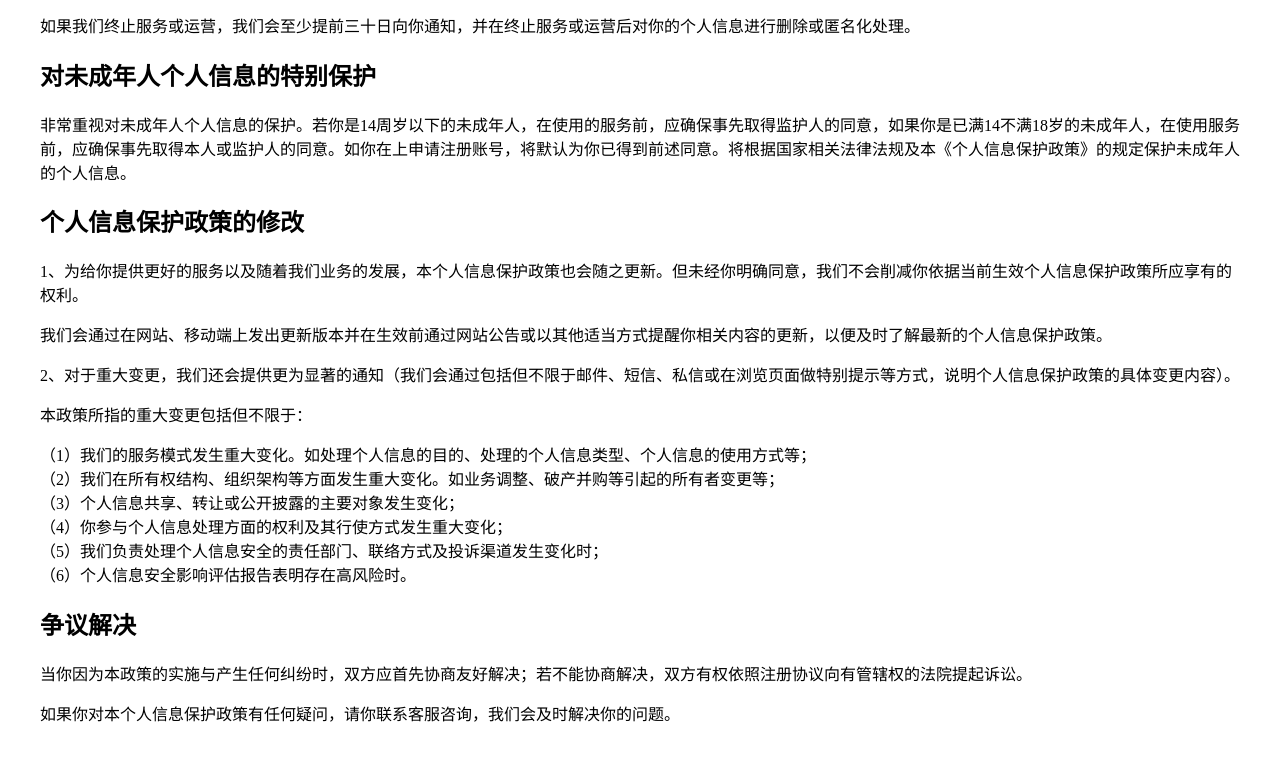
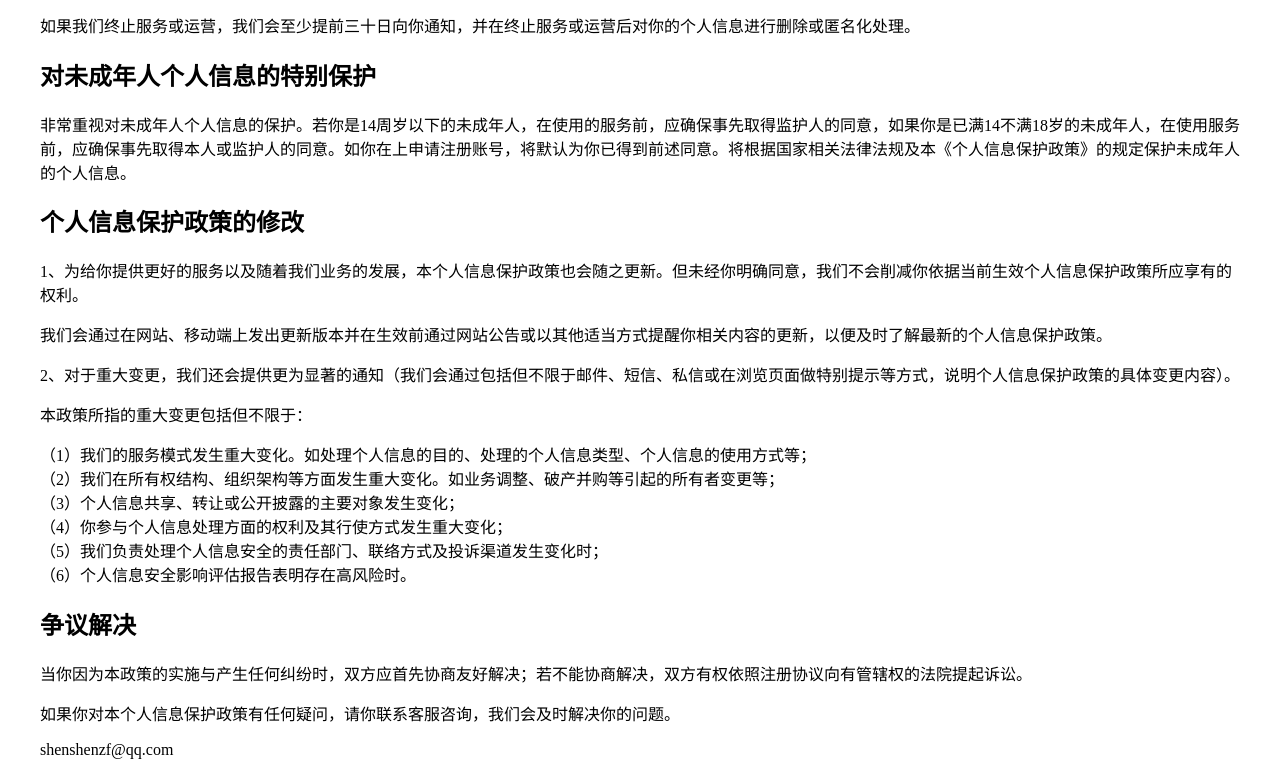
Before and after one commit to shenshengit/py, a plain HTML site: page index.html in a window 1280 px wide. Shown: the part 3399-4174 px from the top of the page. Before the commit the page ends 4140 px from the top, so only its background shows below. Drawn offline with Linux system fonts and the light colour scheme.

Commit message:
Update index.html

```diff
--- a/index.html
+++ b/index.html
@@ -176,6 +176,7 @@
         <p>当你因为本政策的实施与产生任何纠纷时，双方应首先协商友好解决；若不能协商解决，双方有权依照注册协议向有管辖权的法院提起诉讼。</p>
 
         <p>如果你对本个人信息保护政策有任何疑问，请你联系客服咨询，我们会及时解决你的问题。</p>
+        <p>shenshenzf@qq.com</p>
     </div>
 </body>
 
```
